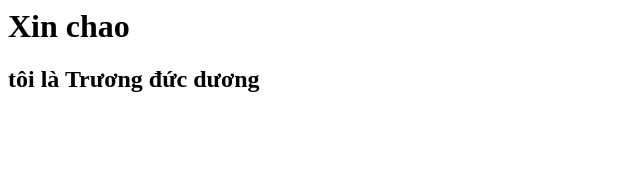
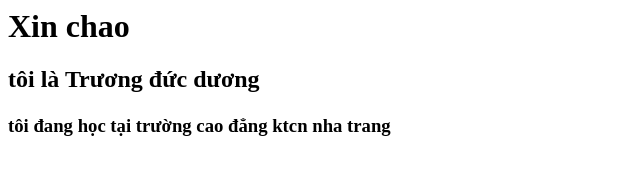
Before and after one commit to Truong-Duc-Duong/Truong-duc-duong.github.a, a plain HTML site: page index.html in a window 1280 px wide. Shown: the whole page, without its empty margins (0-640 px from the left). Drawn offline with Linux system fonts and the light colour scheme.

Commit message:
Update index.html

```diff
--- a/index.html
+++ b/index.html
@@ -1,2 +1,3 @@
 <h1> Xin chao <h1>
 <h2> tôi là Trương đức dương <h1>
+<h3> tôi đang học tại trường cao đẳng ktcn nha trang <h3>
```
